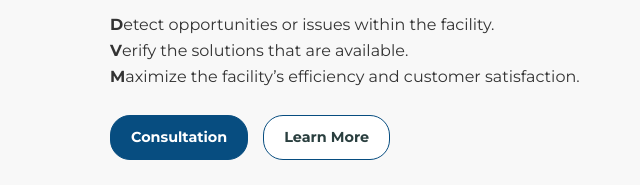
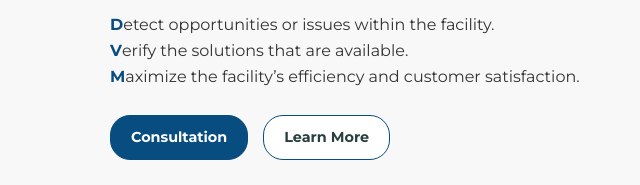
Before and after one commit to Turel404/Turel404.github.io, a plain HTML site: page Index.html in a window 1280 px wide. Shown: the part 300-485 px from the top of the page, 0-640 px from the left. Drawn offline with Linux system fonts and the light colour scheme.

Commit message:
Update Index.html

```diff
--- a/Index.html
+++ b/Index.html
@@ -34,9 +34,9 @@
                 <div class="hero-content">
                     <p class="subtitle">Turnkey facility & energy services.</p>
                     <h1>Innovating for a <span class="highlight-underline">Greener</span> future</h1>
-                    <strong>D</strong>etect opportunities or issues within the facility.<br>
-                    <strong>V</strong>erify the solutions that are available.<br>
-                    <strong>M</strong>aximize the facility’s efficiency and customer satisfaction. <br><br>
+                    <span style="color:#074D80;"><strong>D</strong></span>etect opportunities or issues within the facility.<br>
+                    <span style="color:#074D80;"><strong>V</strong></span>erify the solutions that are available.<br>
+                    <span style="color:#074D80;"><strong>M</strong></span>aximize the facility’s efficiency and customer satisfaction. <br><br>
                     <div class="hero-buttons">
                         <a href="#" class="cta-button primary-button">Consultation</a>
                         <a href="#" class="cta-button secondary-button">Learn More</a>
```
